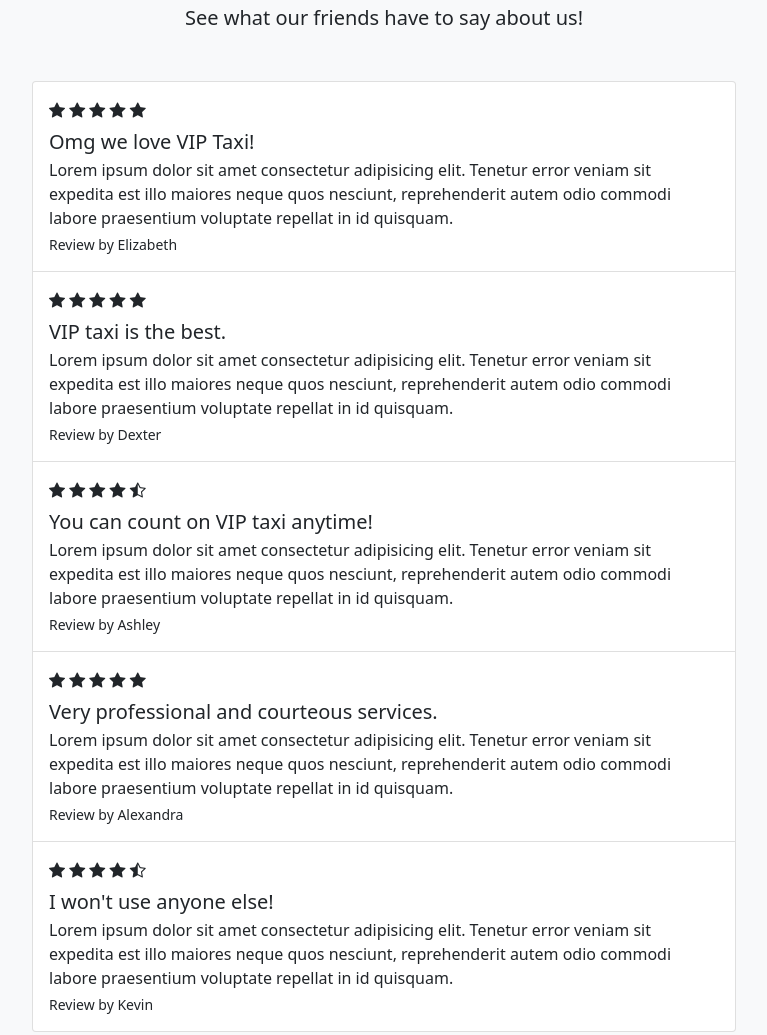
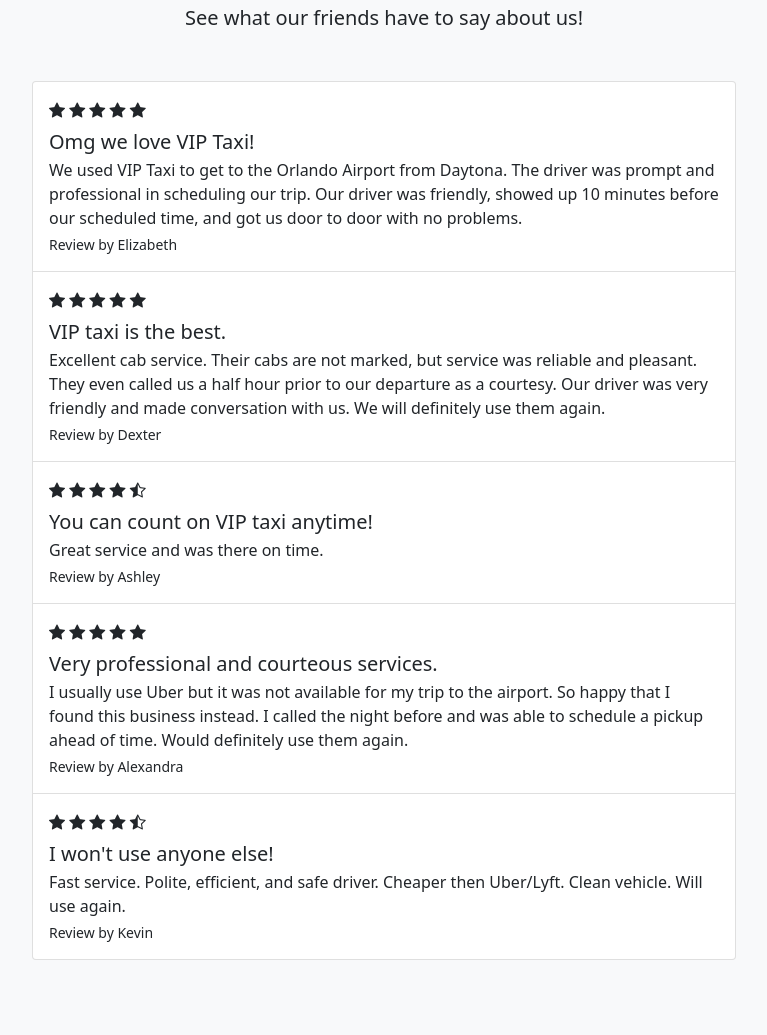
Before and after one commit to ExclusiveVIPTaxi/exclusive-vip-taxi-llc, a website: page index.html in a window 1280 px wide. Shown: the part 3160-4195 px from the top of the page, without its empty margins (256-1023 px from the left). Drawn offline with nearby package versions, Linux system fonts and the light colour scheme.

Commit message:
Update index.html

```diff
--- a/index.html
+++ b/index.html
@@ -74,7 +74,7 @@
                   <div class="h-100 p-5 text-dark bg-light border rounded-3">
                     <h2>What we do...</h2>
                     <p>We provide convenient dependable and affordable transportation, whether it's a quick errand or a doctor's appointment or an airport travel, you can count on us. The Exclusive VIP Transportation registered by the Florida Department of law.</p>
-                    <button class="btn btn-warning" type="button"><a class="text-decoration-none text-black" href="#">Text Us</a></button>
+                    <button class="btn btn-warning" type="button"><a class="text-decoration-none text-black" href="sms:3864731022">Text Us</a></button>
                   </div>
                 </div>
                 <div class="col-md-6 pb-5">
@@ -167,7 +167,8 @@
               <i class="bi bi-star-fill text-altdark"></i>
             </div>
             <h5 class="mb-1">Omg we love VIP Taxi!</h5>
-            <p class="mb-1">Lorem ipsum dolor sit amet consectetur adipisicing elit. Tenetur error veniam sit expedita est illo maiores neque quos nesciunt, reprehenderit autem odio commodi labore praesentium voluptate repellat in id quisquam.</p>
+            <p class="mb-1">We used VIP Taxi to get to the Orlando Airport from Daytona. The driver was prompt and professional in scheduling our trip. Our driver was friendly, showed up 10 minutes before our scheduled time, and got us door to door with no problems.
+            </p>
             <small>Review by Elizabeth</small>
           </div>
           <div class="list-group-item py-3">
@@ -179,7 +180,7 @@
               <i class="bi bi-star-fill text-altdark"></i>
             </div>
             <h5 class="mb-1">VIP taxi is the best.</h5>
-            <p class="mb-1">Lorem ipsum dolor sit amet consectetur adipisicing elit. Tenetur error veniam sit expedita est illo maiores neque quos nesciunt, reprehenderit autem odio commodi labore praesentium voluptate repellat in id quisquam.</p>
+            <p class="mb-1">Excellent cab service. Their cabs are not marked, but service was reliable and pleasant. They even called us a half hour prior to our departure as a courtesy. Our driver was very friendly and made conversation with us. We will definitely use them again.</p>
             <small>Review by Dexter</small>
           </div>
           <div class="list-group-item py-3">
@@ -191,7 +192,7 @@
               <i class="bi bi-star-half text-altdark"></i>
             </div>
             <h5 class="mb-1">You can count on VIP taxi anytime!</h5>
-            <p class="mb-1">Lorem ipsum dolor sit amet consectetur adipisicing elit. Tenetur error veniam sit expedita est illo maiores neque quos nesciunt, reprehenderit autem odio commodi labore praesentium voluptate repellat in id quisquam.</p>
+            <p class="mb-1">Great service and was there on time.</p>
             <small>Review by Ashley</small>
           </div>
           <div class="list-group-item py-3">
@@ -203,7 +204,7 @@
               <i class="bi bi-star-fill text-altdark"></i>
             </div>
             <h5 class="mb-1">Very professional and courteous services.</h5>
-            <p class="mb-1">Lorem ipsum dolor sit amet consectetur adipisicing elit. Tenetur error veniam sit expedita est illo maiores neque quos nesciunt, reprehenderit autem odio commodi labore praesentium voluptate repellat in id quisquam.</p>
+            <p class="mb-1">I usually use Uber but it was not available for my trip to the airport. So happy that I found this business instead. I called the night before and was able to schedule a pickup ahead of time. Would definitely use them again.</p>
             <small>Review by Alexandra</small>
           </div>
           <div class="list-group-item py-3">
@@ -215,7 +216,7 @@
               <i class="bi bi-star-half text-altdark"></i>
             </div>
             <h5 class="mb-1">I won't use anyone else!</h5>
-            <p class="mb-1">Lorem ipsum dolor sit amet consectetur adipisicing elit. Tenetur error veniam sit expedita est illo maiores neque quos nesciunt, reprehenderit autem odio commodi labore praesentium voluptate repellat in id quisquam.</p>
+            <p class="mb-1">Fast service. Polite,  efficient, and safe driver. Cheaper then Uber/Lyft. Clean vehicle. Will use again. </p>
             <small>Review by Kevin</small>
           </div>
         </div>
@@ -312,7 +313,7 @@
       </div>
       <div class="offcanvas-body">
         <div>
-          <p>Lorem ipsum dolor, sit amet consectetur adipisicing elit. Sit id quisquam nulla dolorem, fugit eius quibusdam architecto nemo quaerat mollitia debitis quidem nam sapiente beatae quod totam porro. Culpa officiis, quasi quos quia sed tenetur voluptates dolores porro quis optio?</p>
+          <p>Give us a call today and let us help you get to your destination. We will do our best to serve you!</p>
           <button class="btn btn-warning"><a class="text-decoration-none text-black" href="tel:3868724783">(386)-872-4783</a></button>
         </div>
       </div>
```
